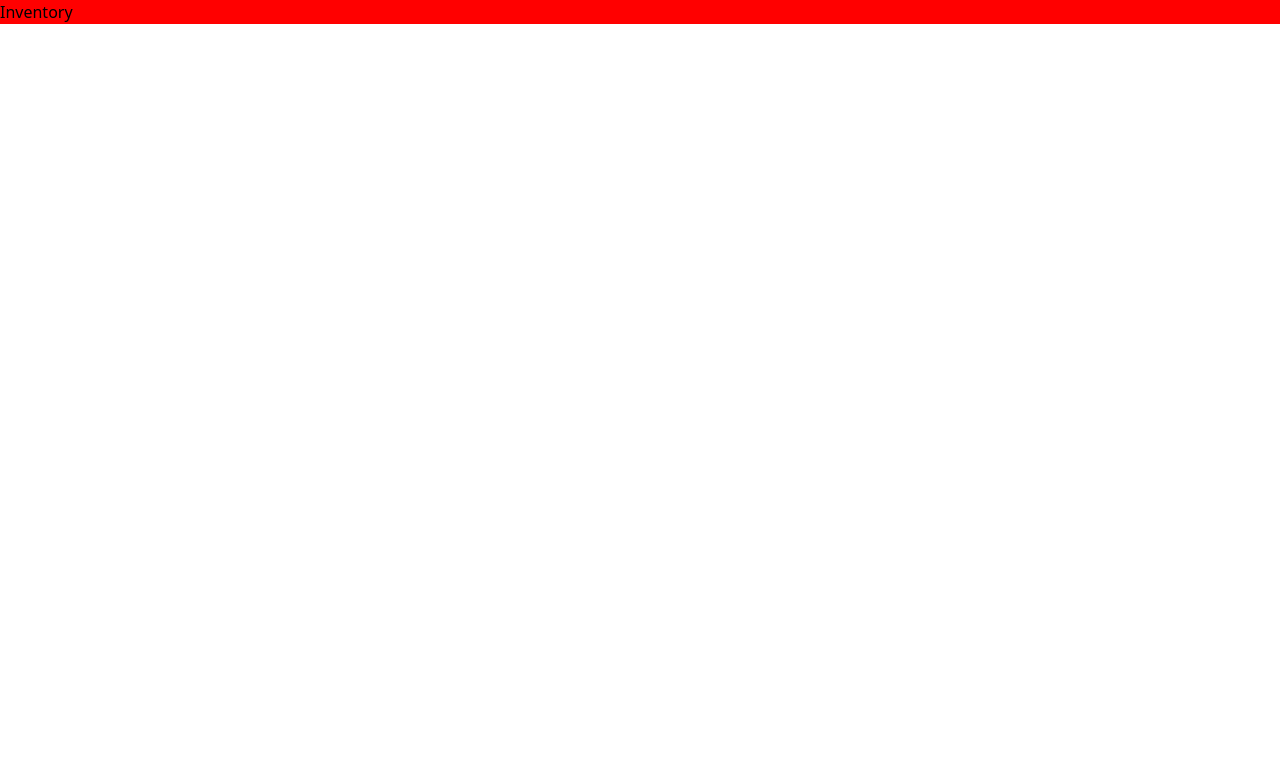
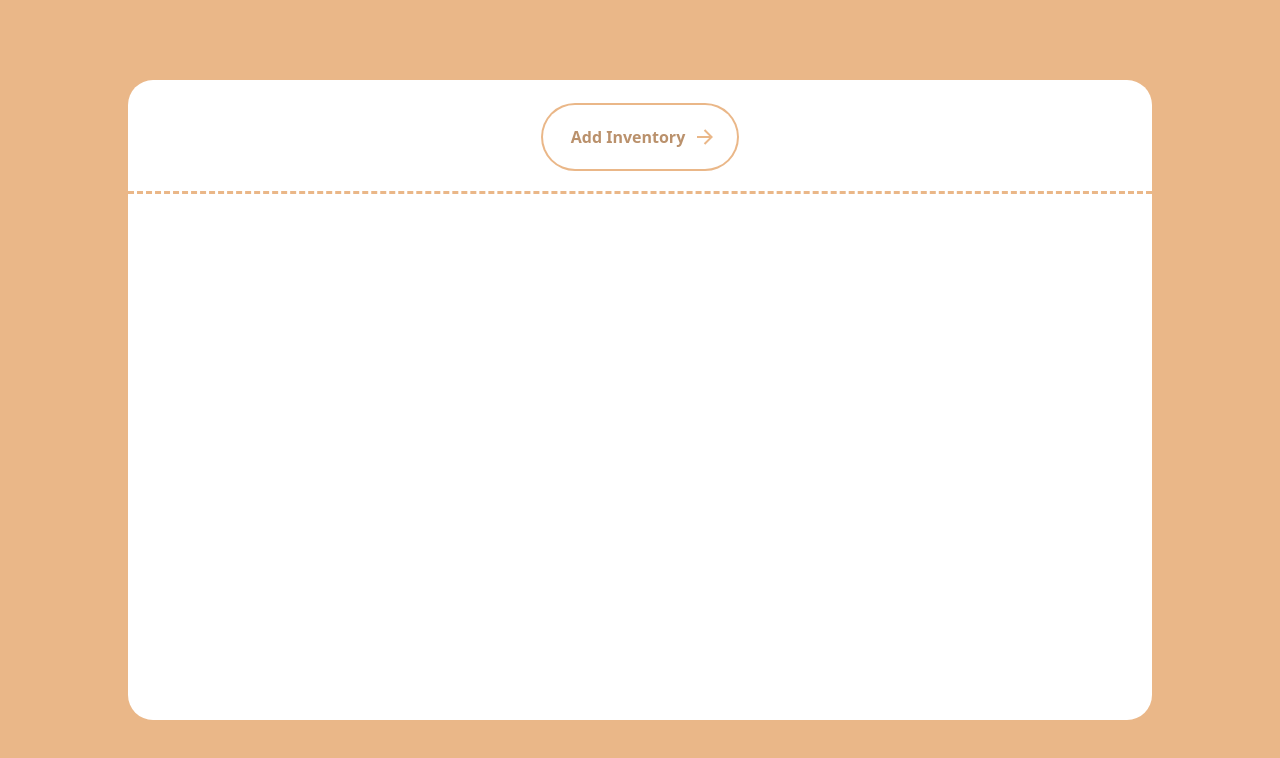
Before and after one commit to EssiJunior/evoSoftInventory, a React (Vite) app: page /inventory in a window 1280 px wide. Shown: the top 758 px of the page. Built offline with nearby package versions, Linux system fonts and the light colour scheme.

Commit message:
13. Initialised Inventory page

```diff
--- a/src/pages/Inventory.tsx
+++ b/src/pages/Inventory.tsx
@@ -1,9 +1,13 @@
 
+import Button from '../components/Loader/Button/Button'
 import '../styles/inventory.scss'
 const Inventory = () => {
     return (
         <main className='inventory'>
-            Inventory
+            <section className="content">
+            <Button text='Add Inventory'/>
+                <div className="divider" />
+            </section>
         </main>
     )
 }
--- a/src/styles/inventory.scss
+++ b/src/styles/inventory.scss
@@ -1,3 +1,23 @@
 .inventory{
-    background-color: red;
+    background-color: var(--primary-color);
+    width: 100%;
+    height: 100vh;
+    display: flex;
+    justify-content: center;
+    align-items: center;
+    .content{
+        width: 80%;
+        height: 80%;
+        background-color: white;
+        display: flex;
+        justify-content: flex-start;
+        align-items: center;
+        flex-direction: column;
+        border-radius: 25px;
+    }
+    .divider{
+        height: 25px;
+        width: 100%;
+        border-bottom: 3px dashed var(--primary-color);
+    }
 }
```
